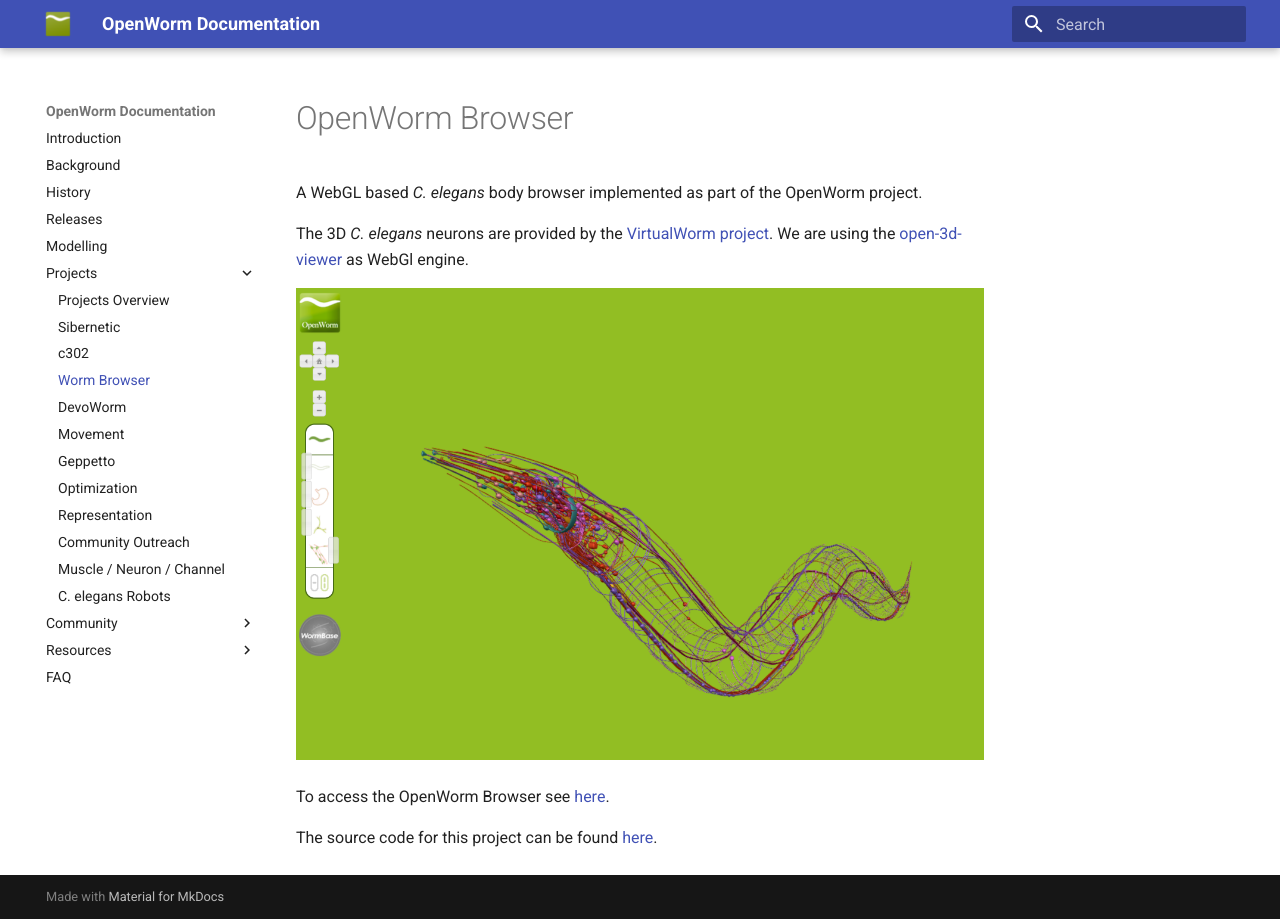
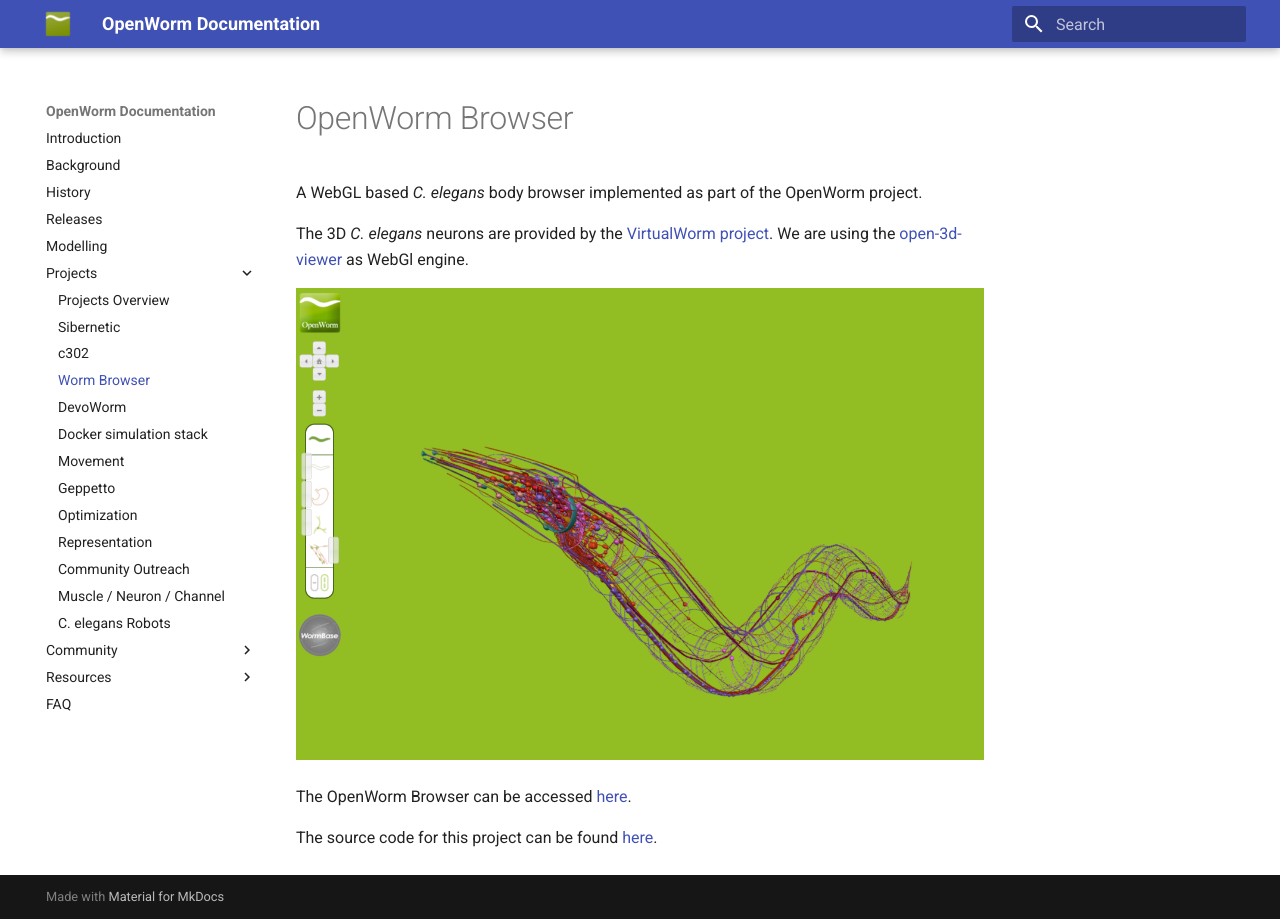
Before and after one commit to openworm/openworm_docs, an MkDocs documentation site: the page built from docs/Projects/browser.md, in a window 1280 px wide. Built offline with MkDocs 1.6.1 and Material for MkDocs 9.7.7, drawn with Linux system fonts in a browser that asks for light colours.

Commit message:
Add page for docker

```diff
--- a/docs/Projects/browser.md
+++ b/docs/Projects/browser.md
@@ -5,8 +5,8 @@
 
 The 3D _C. elegans_ neurons are provided by the [VirtualWorm project](http://caltech.wormbase.org/virtualworm). We are using the [open-3d-viewer](http://code.google.com/p/open-3d-viewer/) as WebGl engine.
 
-![Worm Browser](/images/OpenWormBrowser.png)
+![Worm Browser](../../images/OpenWormBrowser.png)
 
-To access the OpenWorm Browser see [here](http://browser.openworm.org/).
+The OpenWorm Browser can be accessed [here](http://browser.openworm.org/).
 
 The source code for this project can be found [here](https://github.com/openworm/wormbrowser).
--- a/mkdocs.yml
+++ b/mkdocs.yml
@@ -15,6 +15,7 @@
       - c302 : Projects/c302.md
       - Worm Browser : Projects/browser.md
       - DevoWorm : Projects/DevoWorm.md
+      - Docker simulation stack : Projects/docker.md
       - Movement : Projects/worm-movement.md
       - Geppetto : Projects/geppetto.md
       - Optimization : Projects/optimization.md
```
Also changed, not shown: docs/Projects/docker.md (added, +10 -0 lines), docs/projects.md (+3 -1 lines), 1 other file.
